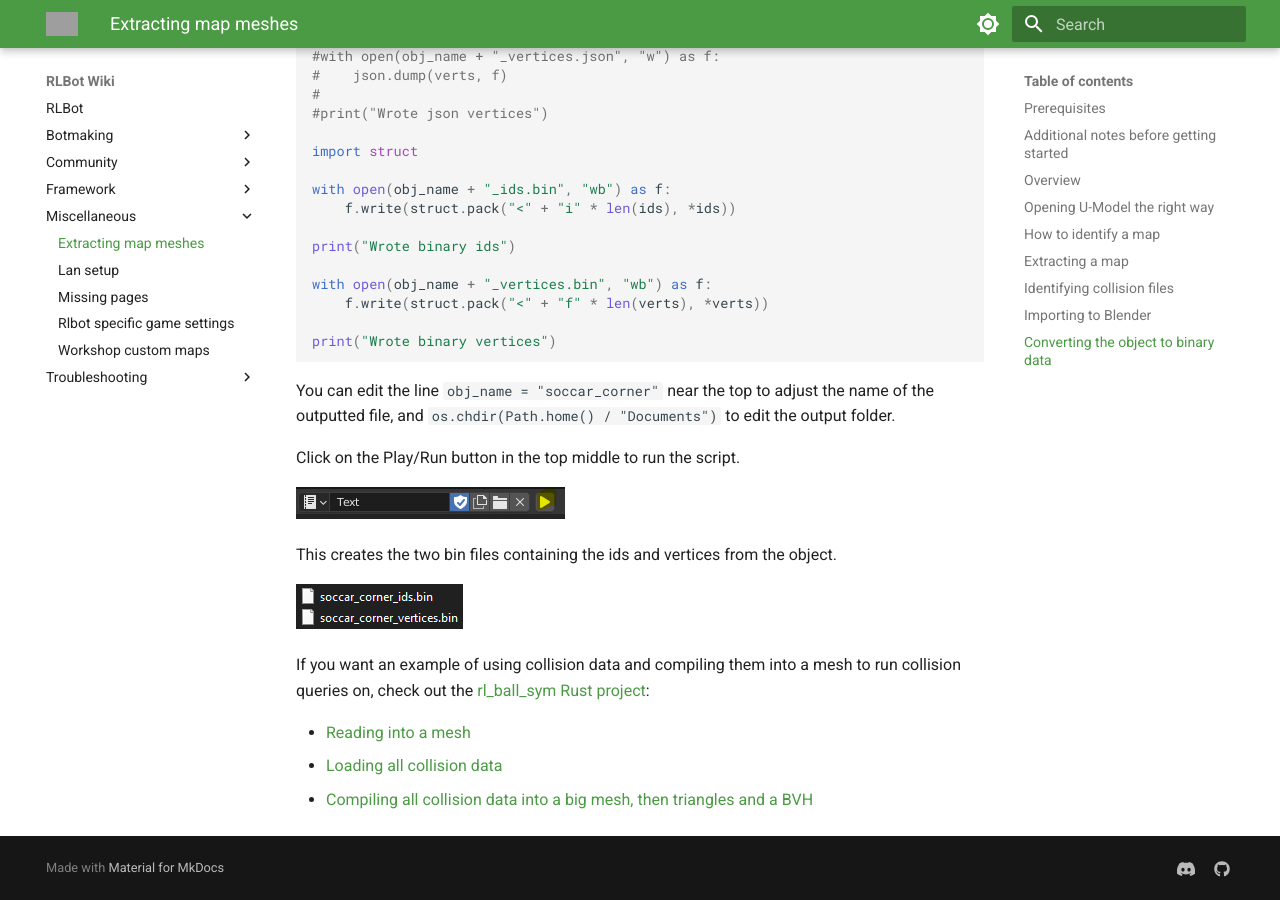
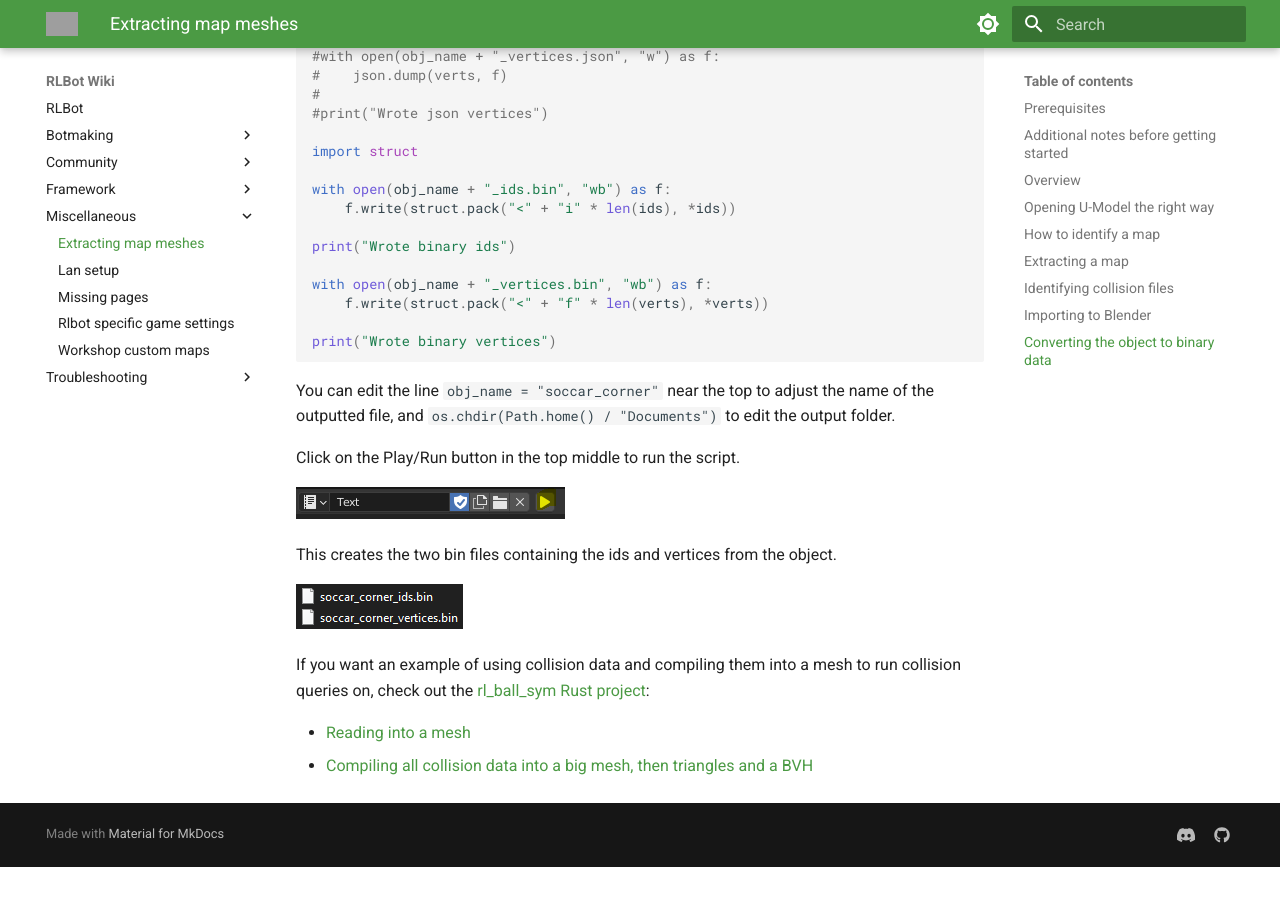
Before and after one commit to RLBot/wiki, an MkDocs documentation site: the page built from docs/miscellaneous/extracting-map-meshes.md, in a window 1280 px wide and 900 px high, scrolled down 5264 px. Built offline with MkDocs 1.6.1 and Material for MkDocs 9.7.7, drawn with Linux system fonts in a browser that asks for light colours; after the commit the page ends 6131 px from its top, so only the background shows below that; grey boxes are pictures that could not be loaded.

Commit message:
Update links

```diff
--- a/docs/miscellaneous/extracting-map-meshes.md
+++ b/docs/miscellaneous/extracting-map-meshes.md
@@ -176,6 +176,5 @@
 
 If you want an example of using collision data and compiling them into a mesh to run collision queries on, check out the [rl_ball_sym Rust project](https://github.com/VirxEC/rl_ball_sym):
 
-- [Reading into a mesh](https://github.com/VirxEC/rl_ball_sym/blob/master/src/uncompressed.rs#L13-L25)
-- [Loading all collision data](https://github.com/VirxEC/rl_ball_sym/blob/master/src/simulation/mesh.rs#L17-L44)
-- [Compiling all collision data into a big mesh, then triangles and a BVH](https://github.com/VirxEC/rl_ball_sym/blob/master/src/simulation/field.rs#L20-L56)
+- [Reading into a mesh](https://github.com/VirxEC/rl_ball_sym/blob/a9179cbb5bf39bd8550acd507ddf1fa9dc4f5192/src/simulation/mesh.rs#L30-L55)
+- [Compiling all collision data into a big mesh, then triangles and a BVH](https://github.com/VirxEC/rl_ball_sym/blob/a9179cbb5bf39bd8550acd507ddf1fa9dc4f5192/src/simulation/field.rs#L49-L88)
```
